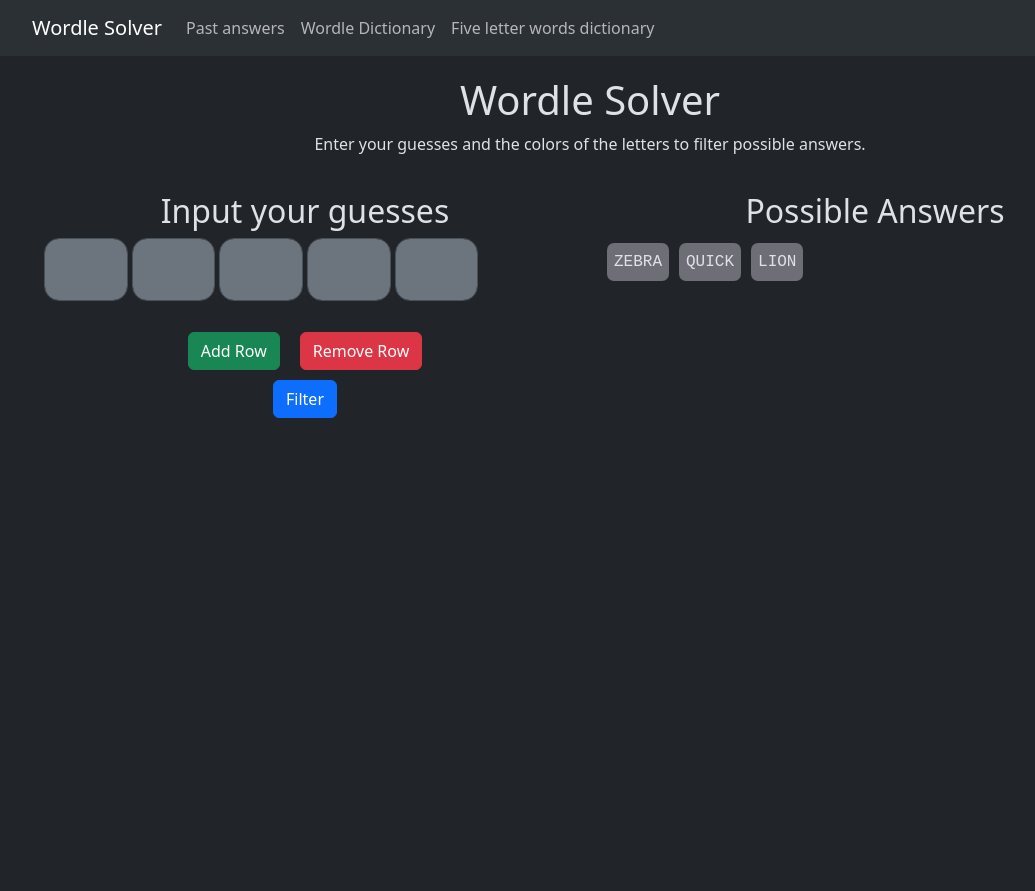
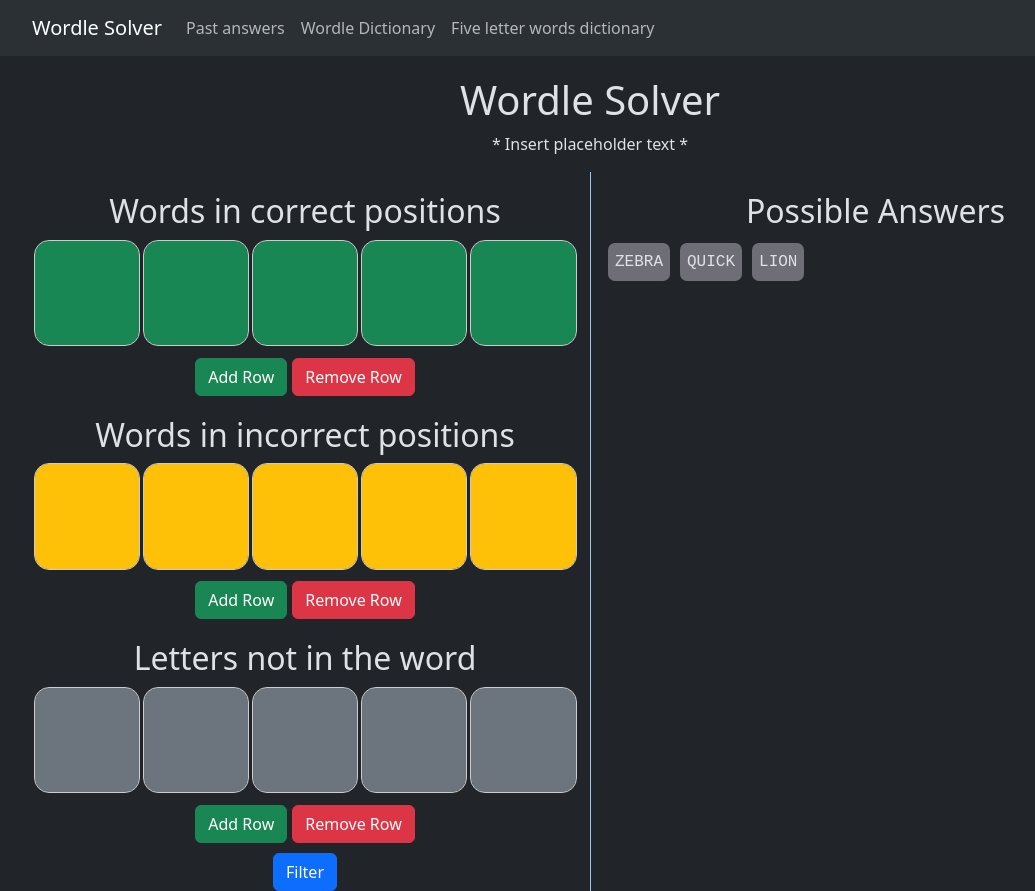
Before and after one commit to Lautaro-Barreto/wordle-solver, a React (Vite) app in the folder wordle-solver/: page / in a window 1280 px wide. Shown: the whole page, without its empty margins (50-1085 px from the left). Before the commit the page ends 800 px from the top, so only its background shows below. Built offline with nearby package versions, Linux system fonts and the light colour scheme.

Commit message:
Add three different types of inputs

```diff
--- a/wordle-solver/src/App.tsx
+++ b/wordle-solver/src/App.tsx
@@ -17,14 +17,13 @@ function App() {
       <Container>
         <Row>
           <h1 style={{textAlign: "center", marginTop: "20px"}}>Wordle Solver</h1>
-          <p style={{textAlign: "center"}}>Enter your guesses and the colors of the letters to filter possible answers.</p>
+          <p style={{textAlign: "center"}}>* Insert placeholder text *</p>
         </Row>
         <Row>
           <Col md={6}>
-            <h2 style={{textAlign: "center", marginTop: "20px"}}>Input your guesses</h2>
-            <WordGrid />
+            <WordGrid data={formData} setData={setFormData} />
           </Col>
-          <Col md={6}>
+          <Col md={6} style={{borderLeft: "1px solid rgb(162, 196, 231)"}}>
             <h2 style={{textAlign: "center", marginTop: "20px"}}>Possible Answers</h2>
             <WordList words={["ZEBRA", "QUICK", "LION"]} />
           </Col>
--- a/wordle-solver/src/WordGrid.tsx
+++ b/wordle-solver/src/WordGrid.tsx
@@ -15,27 +15,111 @@ function ChangeInputColor() {
   )
 }
 
-export function WordGrid() {
+export function WordGrid({ data, setData }) {
 
-    const [rows, setRows] = useState(1);
+    const [correctRows, setCorrectRows] = useState(1);
+    const [missingRows, setMissingRows] = useState(1);
+    const [incorrectRows, setIncorrectRows] = useState(1);
 
     function handleClickAdd() {
-      setRows(rows + 1);
+      if (correctRows == 6) return;
+      setCorrectRows(correctRows + 1);
     }
 
     function handleClickRemove() {
-      setRows(rows - 1);
+      if (correctRows == 1) return;
+      setCorrectRows(correctRows - 1);
     }
 
-    function handleSubmit(event) {
-    event.preventDefault();
-    alert("submitted :D");
+    function handleClickAdd2() {
+      if (incorrectRows == 6) return;
+      setIncorrectRows(incorrectRows + 1);
+    }
+
+    function handleClickRemove2() {
+      if (incorrectRows == 1) return;
+      setIncorrectRows(incorrectRows - 1);
+    }
+
+    function handleClickAdd3() {
+      if (missingRows == 6) return;
+      setMissingRows(missingRows + 1);
+    }
+
+    function handleClickRemove3() {
+      if (missingRows == 1) return;
+      setMissingRows(missingRows - 1);
+    }
+
+    function handleSubmit(e) {
+      e.preventDefault();
+      alert("data: " + JSON.stringify(data));
     }
 
     return(
     <section id="grid">
-      <Form onSubmit={handleSubmit}>
-        {[...Array(rows)].map(() => {
+      <form onSubmit={handleSubmit}>
+
+        <h2 style={{textAlign: "center", marginTop: "20px"}}>Words in correct positions</h2>
+        <div className="correct-inputs-container">
+          {[...Array(correctRows)].map((_, rowIndex) => {
+            return(
+              <div className={`input-${rowIndex + 1}-row`} style={{display: 'flex', alignItems: 'left', justifyContent: 'left'}}>
+                {[1,2,3,4,5].map((num) => (
+                <input name={`word${num}`} className="form-control text-center bg-success text-white input-letter" maxLength={1} style={{aspectRatio: '1/1', borderRadius: '15px', fontSize: '3rem', border: '1.5px solid #ccc', margin: '1.5px'}}/>
+                ))}
+                </div>
+            )
+          })}
+          </div>
+        <div className="gx-5" style={{display: "flex", justifyContent: "center", marginTop: "10px", gap: "5px"}}>
+            <AddRemoveRowsButton action={handleClickAdd} displayText="Add Row" />
+            <AddRemoveRowsButton action={handleClickRemove} displayText="Remove Row" />
+        </div>
+
+        <h2 style={{textAlign: "center", marginTop: "20px"}}>Words in incorrect positions</h2>
+        <div className="correct-inputs-container">
+          {[...Array(incorrectRows)].map((_, rowIndex) => {
+            return(
+              <div className={`input-${rowIndex + 1}-row`} style={{display: 'flex', alignItems: 'left', justifyContent: 'left'}}>
+                {[1,2,3,4,5].map((num) => (
+                <input name={`word${num}`} className="form-control text-center bg-warning text-white input-letter" maxLength={1} style={{aspectRatio: '1/1', borderRadius: '15px', fontSize: '3rem', border: '1.5px solid #ccc', margin: '1.5px'}}/>
+                ))}
+                </div>
+            )
+          })}
+          </div>
+        <div className="gx-5" style={{display: "flex", justifyContent: "center", marginTop: "10px", gap: "5px"}}>
+            <AddRemoveRowsButton action={handleClickAdd2} displayText="Add Row" />
+            <AddRemoveRowsButton action={handleClickRemove2} displayText="Remove Row" />
+        </div>
+
+        <h2 style={{textAlign: "center", marginTop: "20px"}}>Letters not in the word</h2>
+        <div className="incorrect-inputs-container">
+          {[...Array(missingRows)].map((_, rowIndex) => {
+            return(
+              <div className={`input-${rowIndex + 1}-row`} style={{display: 'flex', alignItems: 'left', justifyContent: 'left'}}>
+                {[1,2,3,4,5].map((num) => (
+                <input name={`word${num}`} className="form-control text-center bg-secondary text-white input-letter" maxLength={1} style={{aspectRatio: '1/1', borderRadius: '15px', fontSize: '3rem', border: '1.5px solid #ccc', margin: '1.5px'}}/>
+                ))}
+                </div>
+            )
+          })}
+          </div>
+        <div className="gx-5" style={{display: "flex", justifyContent: "center", marginTop: "10px", gap: "5px"}}>
+            <AddRemoveRowsButton action={handleClickAdd3} displayText="Add Row" />
+            <AddRemoveRowsButton action={handleClickRemove3} displayText="Remove Row" />
+        </div>
+
+        <div style={{display:"flex", justifyContent: "center", marginTop: "10px"}}>
+          <Button variant="primary" type="submit">Filter</Button>
+        </div>
+
+      </form>
+
+
+
+{/*         {[...Array(rows)].map(() => {
           return(
             <Container style={{display: 'flex', alignItems: 'left', justifyContent: 'left'}}>
             <Row className="gx-1 gy-0">
@@ -47,15 +131,8 @@ export function WordGrid() {
             </Row>
           </Container>
           )
-        })}
-        <div className="gx-5" style={{display: "flex", justifyContent: "center", marginTop: "10px", gap: "20px"}}>
-            <AddRemoveRowsButton action={handleClickAdd} displayText="Add Row" />
-            <AddRemoveRowsButton action={handleClickRemove} displayText="Remove Row" />
-        </div>
-        <div style={{display:"flex", justifyContent: "center", marginTop: "10px"}}>
-          <Button variant="primary" type="submit">Filter</Button>
-        </div>
-      </Form>
+        })} */}
+
     </section>
     )
 }
```
